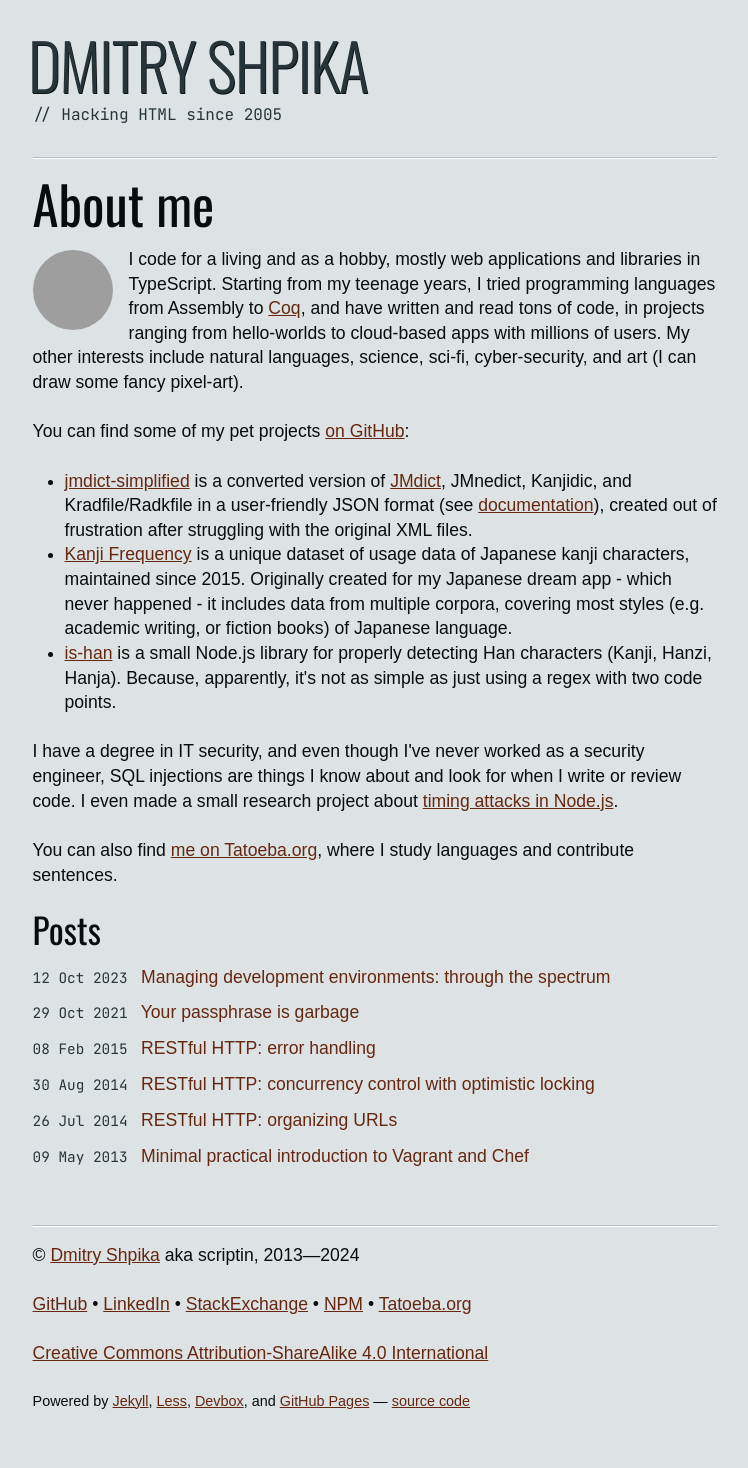
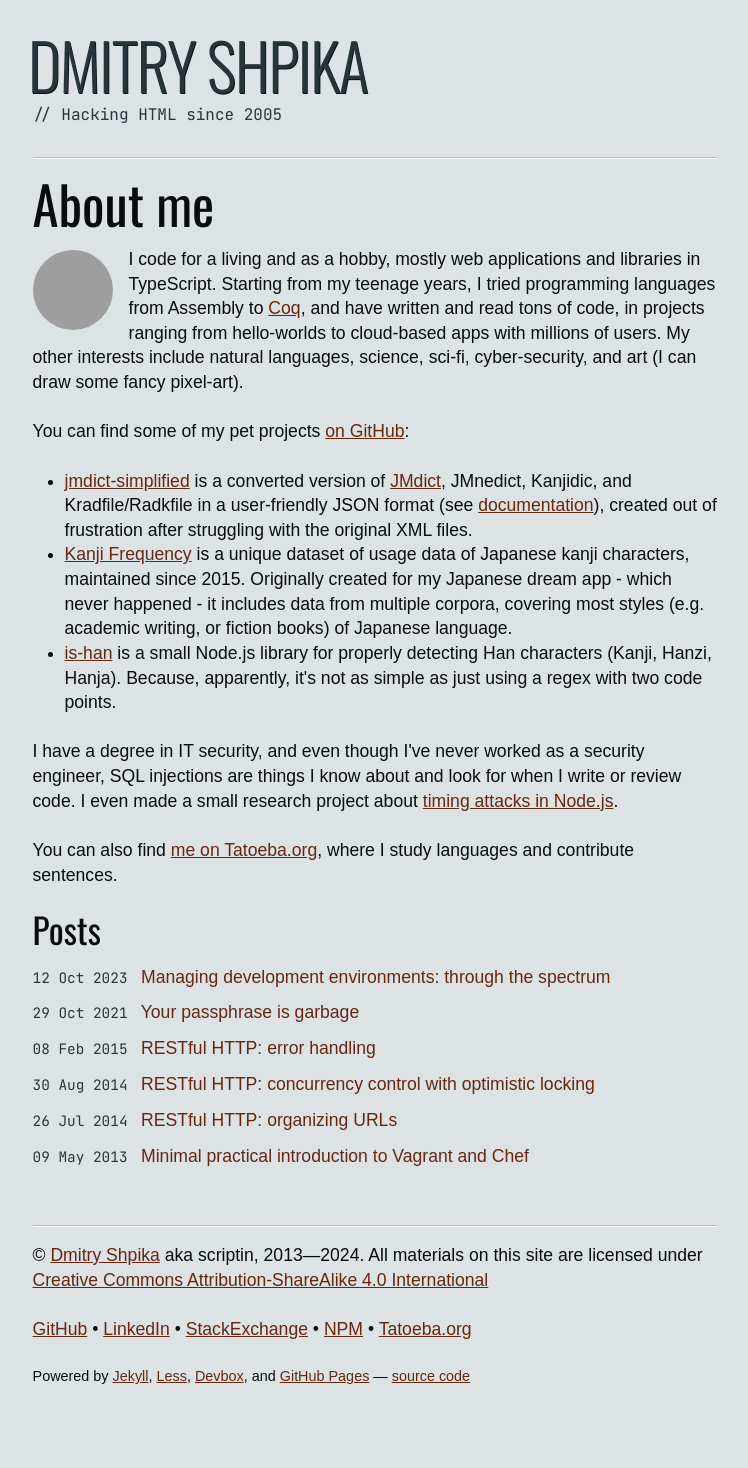
Before and after one commit to scriptin/scriptin.github.io, a Jekyll site: the page built from index.html, in a window 1280 px wide. Shown: the whole page, without its empty margins (265-1013 px from the left). Built offline with Jekyll 4.4.1, drawn with Linux system fonts in a browser that asks for light colours; after the commit the page ends 1443 px from its top, so only the background shows below that; grey boxes are pictures that could not be loaded.

Commit message:
Update license note in the footer, cleanup styles

```diff
--- a/_layouts/default.html
+++ b/_layouts/default.html
@@ -76,7 +76,13 @@
                     <span class="nickname">
                         {{- site.data.template.author.nickname -}}
                     </span>,
-                    2013&mdash;{{- 'now' | date: "%Y" -}}
+                    2013&mdash;{{- 'now' | date: "%Y" -}}.
+                </span>
+                <span class="license-note">
+                    All materials on this site are licensed under
+                    <a href="{{ site.data.template.license.url }}" rel="license">
+                        {{ site.data.template.license.title }}
+                    </a>
                 </span>
             </p>
             <p>
@@ -86,11 +92,6 @@
                     {% endif %}
                 <a href="{{ link.url }}">{{ link.title }}</a>
                 {% endfor %}
-            </p>
-            <p class="license-note">
-                <a href="{{ site.data.template.license.url }}" rel="license">
-                    {{ site.data.template.license.title }}
-                </a>
             </p>
             <p class="about-site">
                 Powered by
--- a/less/style.less
+++ b/less/style.less
@@ -274,9 +274,6 @@ main {
 
 footer {
     padding-top: 1rem;
-    .license-note {
-        font-size: @font-size-normal
-    }
     a {
         text-decoration: none;
     }
```
Also changed, not shown: css/style.min.css.
